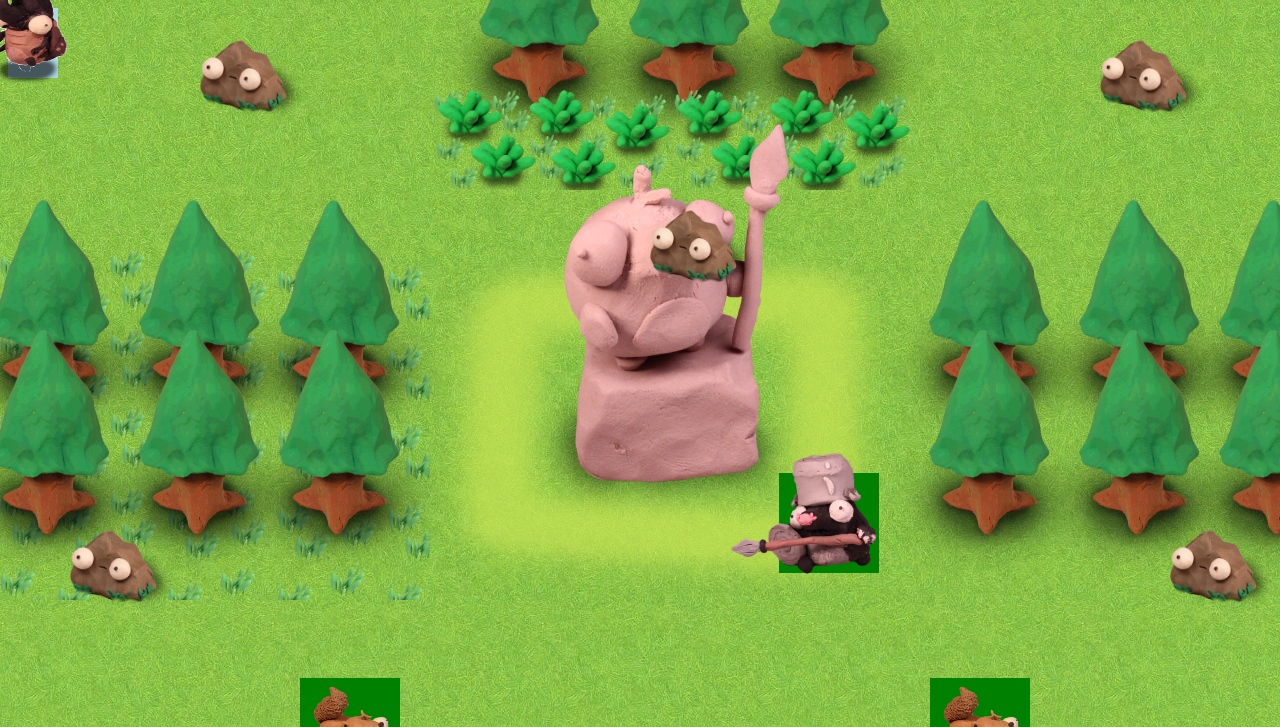
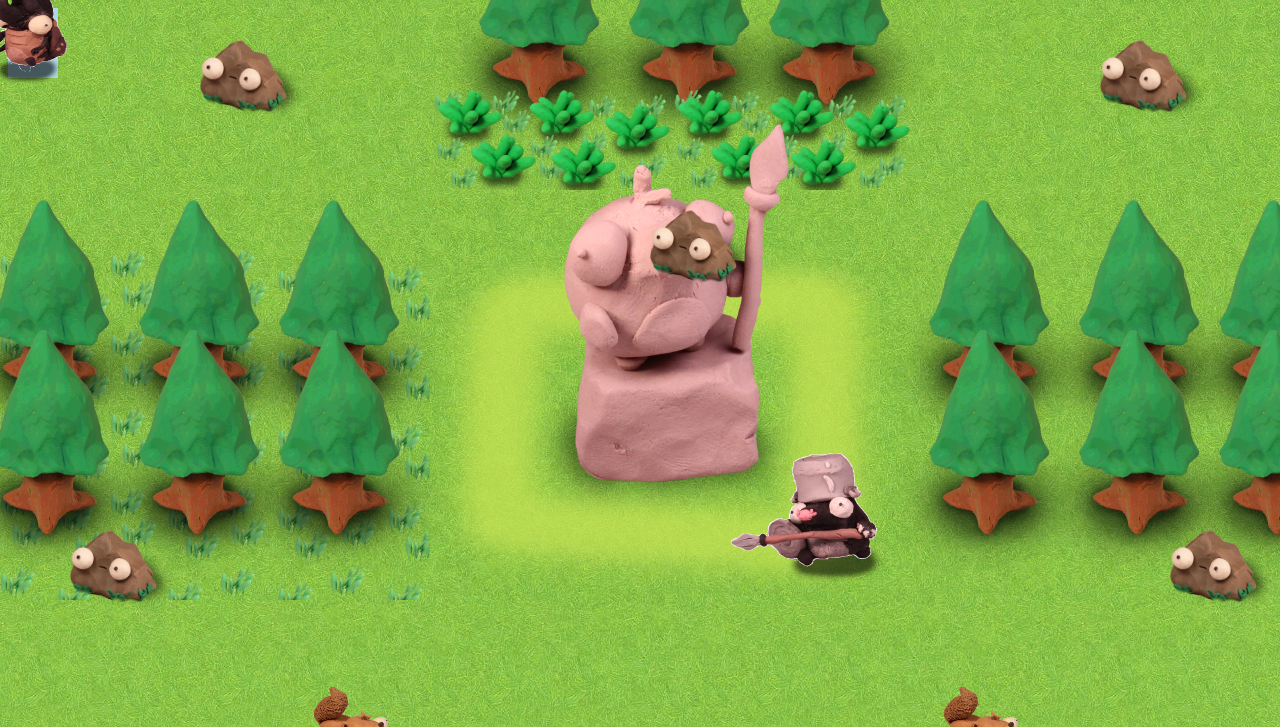
Before and after one commit to conorGar/beetle-steve, a website: page area1.html in a window 1280 px wide. Shown: the top 727 px of the page. Drawn offline with Linux system fonts and the light colour scheme.

Commit message:
Spear Mole Animation

```diff
--- a/area1.html
+++ b/area1.html
@@ -21,7 +21,8 @@
             <img src="assets/squirrel.png" alt="" class="enemyImg">
     </div>
     <div class="enemy moleGuard" id="moleGuard1">
-            <img src="assets/w1_armoredSpearMole.png" alt="" class="enemySpearMoleImg">
+            <img src="assets/spearMoleShadow.png" alt="" class="enemySpearMoleImg">
+            <img src="assets/w1_armoredSpearMole_walk1.gif" alt="" class="enemySpearMoleImg">
     </div>
 
     <div class="tile" id="treeBarrier">
--- a/beetleSteve_rockgame.js
+++ b/beetleSteve_rockgame.js
@@ -23,7 +23,6 @@ let currentlyHeldItems = 0;
 
 setInterval(update,100);
 
-console.log("number of tile blocks: " + tiles.length)
 
 window.addEventListener("keydown", checkDirection)
 window.addEventListener("keyup",idleAniSwitch);
--- a/styles.css
+++ b/styles.css
@@ -285,7 +285,7 @@ img{
     top: 400px;
     position: relative;
     background-image: url("assets/pollutedPeakCloud.png");
-    background-color: green;
+    /* background-color: green; */
 }
 
 .enemyImg{
```
Also changed, not shown: assets/spearMoleShadow.png (added), assets/w1_armoredSpearMole_walk1.gif (added), 1 other file.
